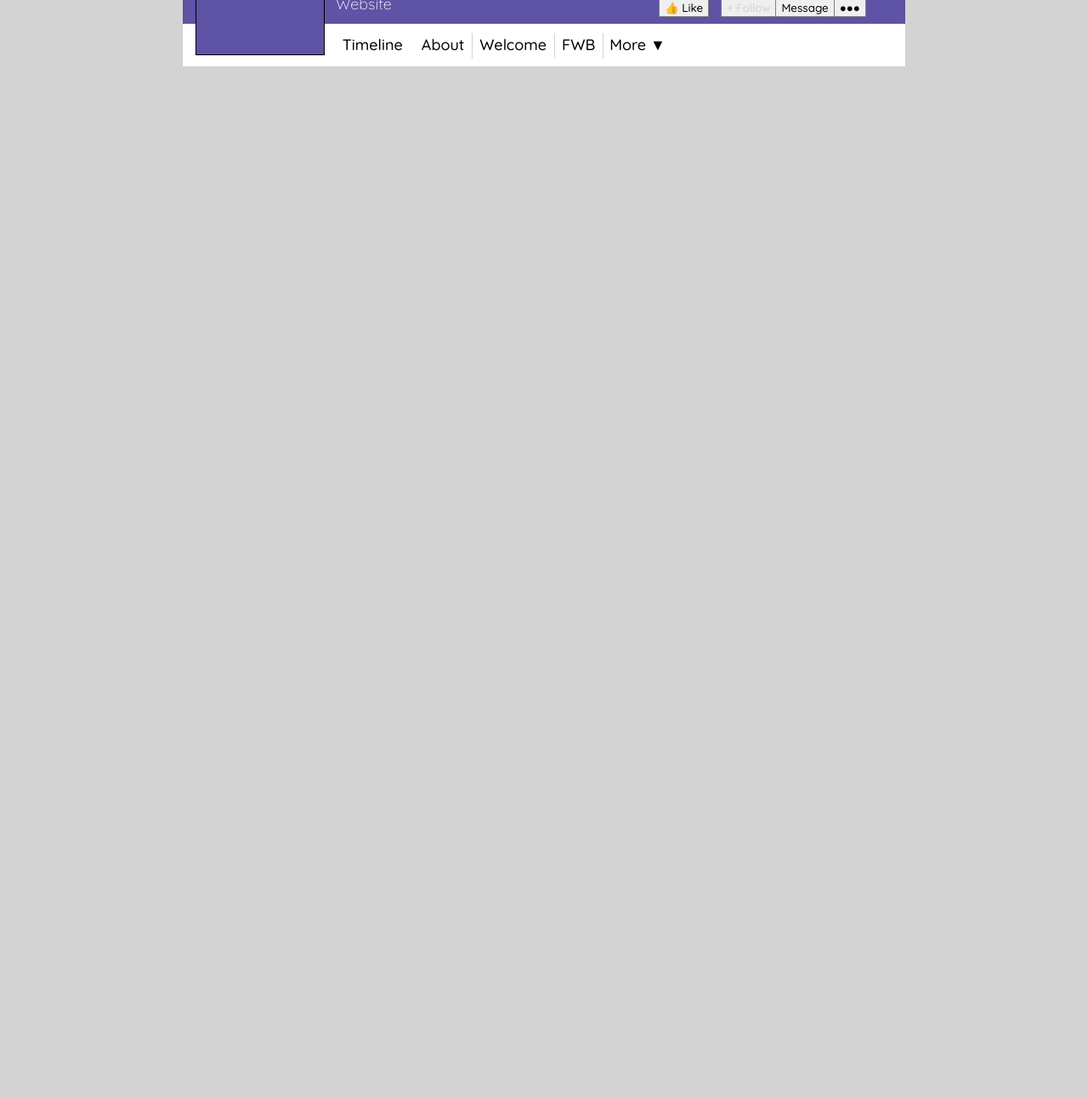
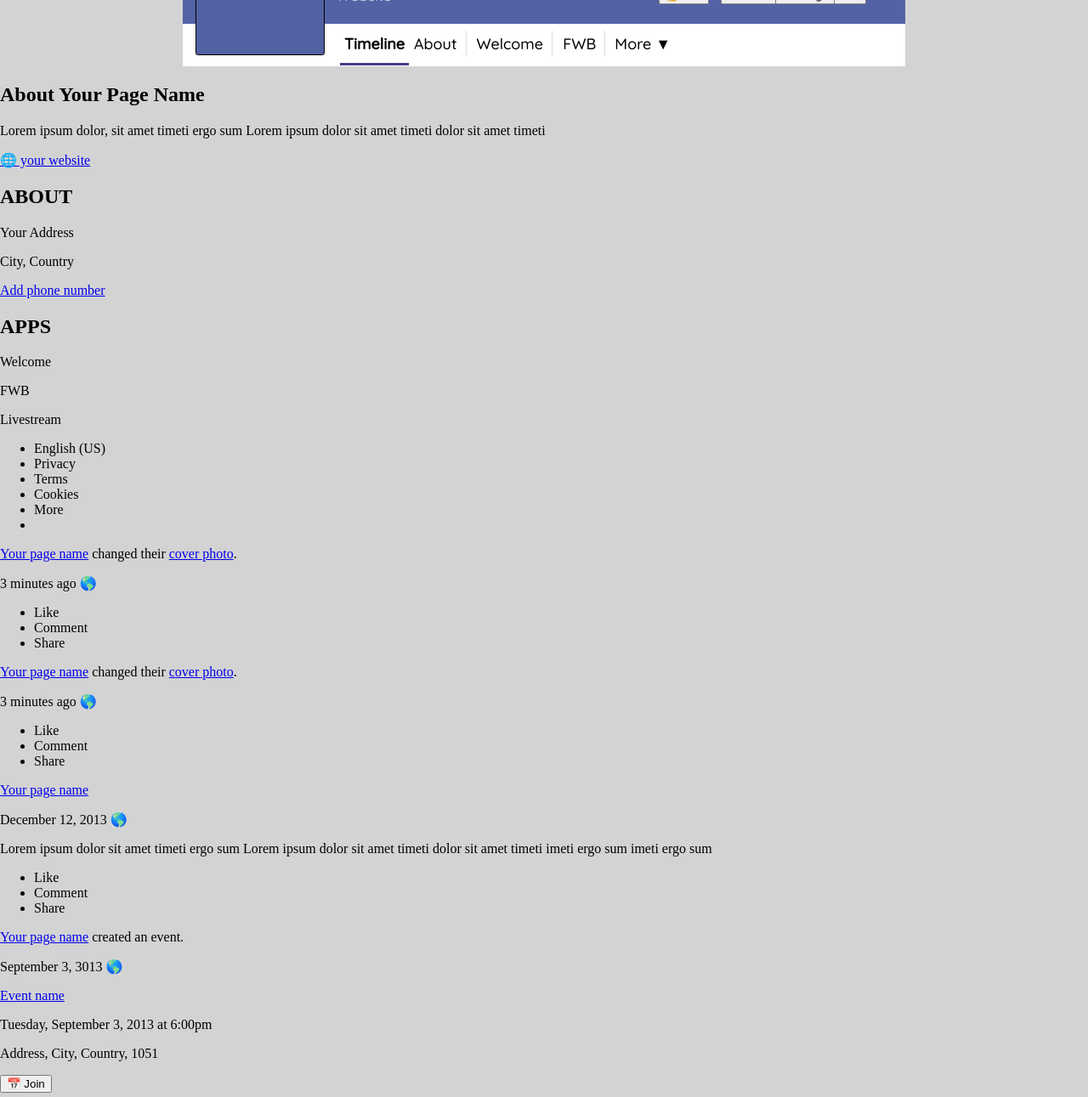
Before and after one commit to mkwild/Social-Mockup, a plain HTML site: page index.html in a window 1280 px wide. Shown: the part 272-1563 px from the top of the page at 85% size. Before the commit the page ends 800 px from the top, so only its background shows below. Drawn offline with Linux system fonts and the light colour scheme.

Commit message:
added body section html and updated header CSS

```diff
--- a/assets/stylesheets/style.css
+++ b/assets/stylesheets/style.css
@@ -10,7 +10,8 @@ body {
 }
 
 /* begin header styling */
-header {
+.header {
+    height: 300px;
     width: 850px;
     margin: 0 auto;
 }
@@ -21,8 +22,14 @@ div.banner_image {
     width: 850px;
     height: 300px;
     margin: 0 auto;
-    background-color: rgb(94, 83, 165);
-    border-bottom: 50px solid white;
+    background-color: rgb(83, 98, 165);
+}
+
+div.navbar {
+    height: 50px;
+    width: 850px;
+    margin: 0 auto;
+    background-color: white;
 }
 
 div.profile_pic {
@@ -30,9 +37,13 @@ div.profile_pic {
     position: relative;
     width: 150px;
     height: 150px;
-    background-color: rgb(94, 83, 165);
+    background-color: rgb(83, 98, 165);
+/*    background-image: url(../images/mark_twain.jpg);
+    background-repeat: no-repeat;
+    background-size: contain;    */
     border: 1px solid black;
-    top: -165px;
+    border-radius: 1.75%;
+    top: -115px;
     left: 15px ;
 }
 
@@ -43,7 +54,7 @@ h1.username {
     font-weight: 500;
     position: relative;
     z-index: 1;
-    top: -300px;
+    top: -260px;
     left: 180px;
 }
 
@@ -54,28 +65,29 @@ h3.user_url {
     font-weight: 300;
     position: relative;
     z-index: 1;
-    top: -310px;
+    top: -270px;
     left: 180px;
 }
 
 /* button & page link styling */
-button {
+header button {
     font-family: 'Quicksand', sans-serif;
     font-weight: 500;
     padding: 1px 6px 2px 6px;
     border: 1px solid grey;
+    border-radius: 7.5%;
 }
 
-button:hover, button:active, button:focus {
-    font-weight: 600;
-    background-color: rgb(233, 227, 227);
+header button:hover, button:active, button:focus {
+    /*font-weight: 600;*/
+    background-color: rgb(184, 185, 199);
 }
 
 button.like {
     margin: 10px;
     position: relative;
     z-index: 1;
-    top: -360px;
+    top: -320px;
     left: 550px;
 }
 
@@ -84,7 +96,7 @@ button.follow {
     margin: 0;
     position: relative;
     z-index: 1;
-    top: -360px;
+    top: -320px;
     left: 550px;
 }
 
@@ -92,7 +104,7 @@ button.message {
     margin: 0;
     position: relative;
     z-index: 1;
-    top: -360px;
+    top: -320px;
     left: 545px;
 }
 
@@ -100,74 +112,72 @@ button.menu {
     margin: 0;
     position: relative;
     z-index: 1;
-    top: -360px;
+    top: -320px;
     left: 540px;
 }
 
-a {
+header a {
     font-family: 'Quicksand', sans-serif;
     font-weight: 500;
     font-size: 18px;
     text-decoration: none;
     color: black;
-    padding: 5px 8px 11px 5px;
+    padding: 5px 5px 11px 5px;
 }
 
-a:hover, a:active, a:focus {
+header a:hover, a:active, a:focus {
     border-bottom: 3px solid darkslateblue;
     font-weight: 600;
 }
 
 a.timeline {
+    border-bottom: 3px solid darkslateblue;
+    font-weight: 600;
     position: relative;
-    top: -315px;
-    left: -85px;
+    left: 185px;
 }
 
 a.about {
     position: relative;
-    top: -315px;
-    left: -80px;
+    left: 182px;
 }
 
 a.welcome {
     position: relative;
-    top: -315px;
-    left: -84px;
+    left: 186px;
 }
 
 a.fwb {
     position: relative;
-    top: -315px;
-    left: -88px;
+    left: 190px;
 }
 
 a.more {
     position: relative;
-    top: -315px;
-    left: -93px;
+    left: 193px;
 }
 
 div.button_divider {
     width: 1px;
     height: 30px;
     background-color: lightgrey;
+    opacity: 75%;
     z-index: 2;
     position: relative;
     display: inline-block;
-    top: -305px;
+    top: 8px;
 }
 
 div.button_divider:nth-last-child(6) {
-    left: -83px;
+    left: 183px;
 }
 
 div.button_divider:nth-last-child(4) {
-    left: -87px;
+    left: 187px;
 }
 
 div.button_divider:nth-last-child(2) {
-    left: -91px;
+    left: 191px;
 }
 
 /* end of header styling */
--- a/index.html
+++ b/index.html
@@ -12,7 +12,8 @@
 </head>
 
 <body>
-    <header class="header">
+    <header>
+        <div class="header">
             <div class="banner_image"></div>
             <div class="profile_pic"></div>
             <h1 class="username">Your page name</h1>
@@ -21,6 +22,9 @@
             <button class="follow">+ Follow</button>
             <button class="message">Message</button>
             <button class="menu">&#9679;&#9679;&#9679;</button>
+        </div>
+
+        <div class="navbar">
             <a class="timeline" href="index.html">Timeline</a>
             <a class="about" href="index.html">About</a>
             <div class="button_divider"></div>
@@ -29,7 +33,123 @@
             <a class="fwb" href="index.html">FWB</a>
             <div class="button_divider"></div>
             <a class="more" href="index.html">More &#9660;</a>
+        </div>
     </header>
 
+    <div class="body">
+        <div class="section" id="about_sec">
+            <div class="about_page">
+                <h2>About Your Page Name</h2>
+                <p>Lorem ipsum dolor, sit amet timeti ergo sum Lorem ipsum dolor sit amet timeti dolor sit amet timeti</p>
+                <a class="user_site" href="index.html">🌐 your website</a>
+            </div>
+        </div>
+        <div class="section" id="address_sec">
+            <h2>ABOUT</h2>
+            <p class="address" id="user_address">Your Address</p>
+            <p class="address" id="city_country">City, Country</p>
+            <a class="phone_no" href="index.html">Add phone number</a>
+        </div>
+        <div class="section" id="apps_sec">
+            <h2>APPS</h2>
+            <p>Welcome</p>
+            <p>FWB</p>
+            <p>Livestream</p>
+        </div>
+        <div class="section" id="photos_sec">
+            <div></div>
+            <div></div>
+            <div></div>
+            <div></div>
+            <div></div>
+            <div></div>
+            <div></div>
+        </div>
+        <footer>
+            <ul class="footer">
+                <li>English (US)</li>
+                <li>Privacy</li>
+                <li>Terms</li>
+                <li>Cookies</li>
+                <li>More</li>
+                <li></li>
+            </ul>
+        </footer>
+
+        <div class="timeline">
+            <p class="event"><a class="username" href="index.html">Your page name</a> changed their <a class="photo_link" href="index.html">cover photo</a>.</p>
+            <p class="timestamp">3 minutes ago 🌎</p>
+            <div></div>
+            <div class="react_bar">
+                <ul class="interact">
+                    <li>Like</li>
+                    <li>Comment</li>
+                    <li>Share</li>
+                </ul>
+            </div>
+        </div>
+
+        <div class="timeline">
+            <p class="event"><a class="username" href="index.html">Your page name</a> changed their <a class="photo_link" href="index.html">cover photo</a>.</p>
+            <p class="timestamp">3 minutes ago 🌎</p>
+            <div></div>
+            <div class="react_bar">
+                <ul class="interact">
+                    <li>Like</li>
+                    <li>Comment</li>
+                    <li>Share</li>
+                </ul>
+            </div>
+        </div>
+
+        <div class="timeline">
+            <p class="event"><a class="username" href="index.html">Your page name</a></p>
+            <p class="timestamp">December 12, 2013 🌎</p>
+            <div>
+                <p>Lorem ipsum dolor sit amet timeti ergo sum Lorem ipsum dolor sit amet timeti dolor sit amet timeti imeti ergo sum imeti ergo sum</p>
+            </div>
+            <div class="react_bar">
+                <ul class="interact">
+                    <li>Like</li>
+                    <li>Comment</li>
+                    <li>Share</li>
+                </ul>
+            </div>
+        </div>
+
+        <div class="timeline">
+            <p class="event"><a class="username" href="index.html">Your page name</a> created an event.</p>
+            <p class="timestamp">September 3, 3013 🌎</p>
+            <div></div>
+            <div class="event_details">
+                <a href="index.html">Event name</a>
+                <p>Tuesday, September 3, 2013 at 6:00pm</p>
+                <p>Address, City, Country, 1051</p>
+            </div>
+            <button class="join_event">📅 Join</button>
+            <div class="react_bar">
+                <ul class="interact">
+                    <li>Like</li>
+                    <li>Comment</li>
+                    <li>Share</li>
+                </ul>
+            </div>
+        </div>
+
+        <div class="timeline">
+            <p class="event"><a class="username" href="index.html">Your page name</a></p>
+            <p class="timestamp">December 12, 2013 🌎</p>
+            <div>
+                <p>Lorem ipsum dolor sit amet timeti ergo sum Lorem ipsum dolor sit amet timeti dolor sit amet timeti imeti ergo sum imeti ergo sum</p>
+            </div>
+            <div class="react_bar">
+                <ul class="interact">
+                    <li>Like</li>
+                    <li>Comment</li>
+                    <li>Share</li>
+                </ul>
+            </div>
+        </div>
+    </div>
 </body>
 </html>
```
Also changed, not shown: assets/images/map_pin.png (added), assets/images/mark_twain.jpg (added). Lines whose indentation alone changed are shown as unchanged.
